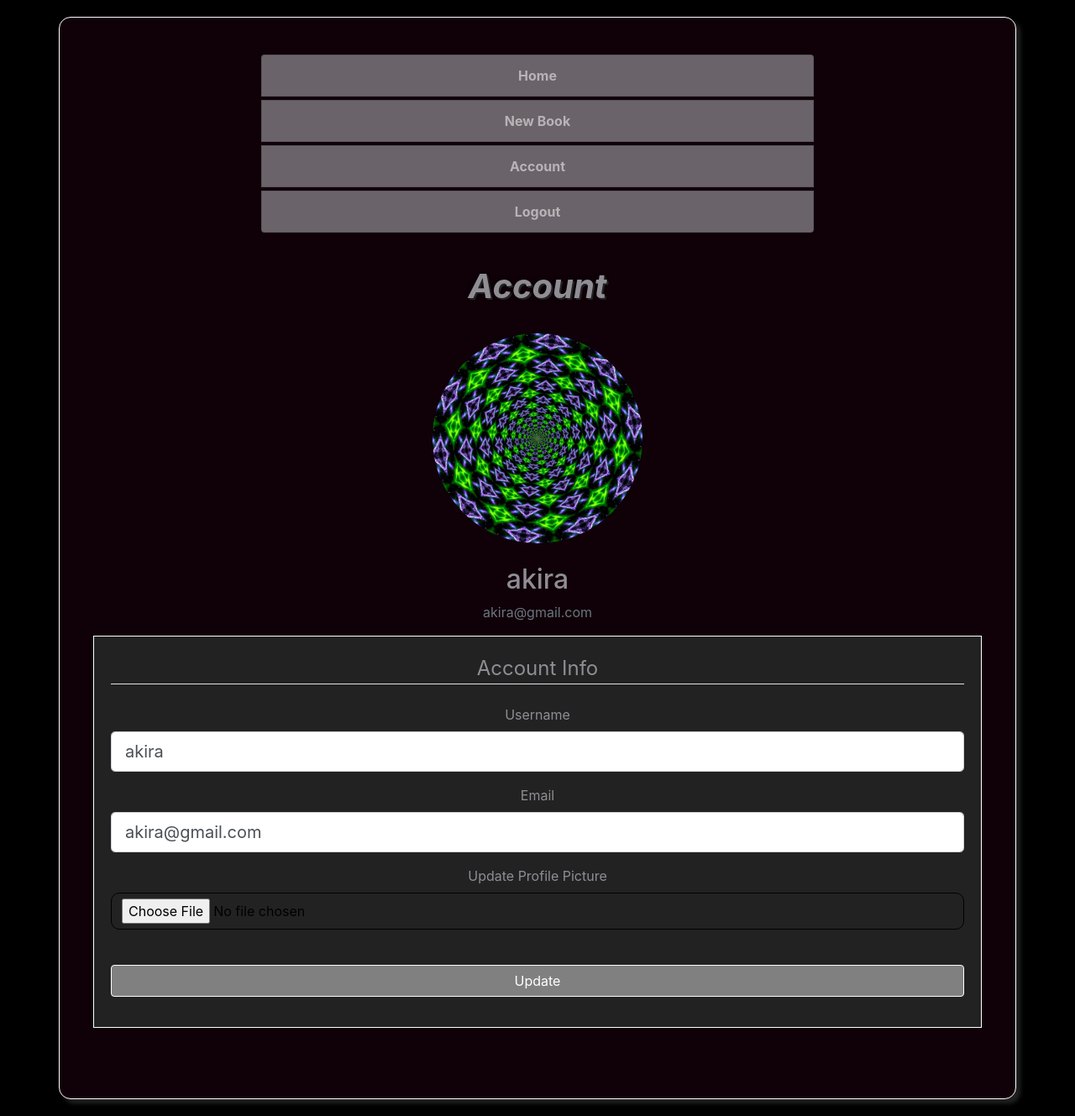
After one commit to the-akira/Flask-Library, a Flask app: page /account in a window 1280 px wide. The commit adds this page. Shown: the whole page at 84% size. Run offline with Flask 2, Linux system fonts and the light colour scheme; a user stored in the database is signed in; some libraries are stand-ins or nearby versions.

Commit message:
users update account view

```diff
--- /dev/null
+++ b/projeto/templates/account.html
@@ -0,0 +1,66 @@
+{% extends "layout.html" %}
+
+{% block content %}
+<div class="container text-center">
+    <h1 class="text-center titulo">Account</h1>
+    <br>
+    <img class="rounded-circle account-img mb-4" src="{{ image_file }}" style="width:250px;height:250px;">
+    <br>
+	<div class="content-section">
+	  <div class="media">
+	    <div class="media-body text-center">
+	      <h2 class="account-heading">{{ current_user.username }}</h2>
+	      <p class="text-secondary">{{ current_user.email }}</p>
+	   </div>
+	</div>
+	<form method="POST" action="" enctype="multipart/form-data">
+		{{ form.hidden_tag() }}
+		<fieldset class="form-group">
+			<legend class="border-bottom mb-4">Account Info</legend>
+			<div class="form-group">
+				{{ form.username.label(class="form-control-label") }}
+
+				<!-- Seção que faz a validação dos formulários -->
+				{% if form.username.errors %}
+					{{ form.username(class="form-control form-control-lg is-invalid") }}
+					<div class="invalid-feedback">
+						{% for error in form.username.errors %}
+							<span>{{ error }}</span>
+						{% endfor %}
+					</div>
+				{% else %}
+					{{ form.username(class="form-control form-control-lg") }}
+				{% endif %}
+			</div>
+			<div class="form-group">
+				{{ form.email.label(class="form-control-label") }}
+
+				<!-- Seção que faz a validação dos formulários -->
+				{% if form.email.errors %}
+					{{ form.email(class="form-control form-control-lg is-invalid") }}
+					<div class="invalid-feedback">
+						{% for error in form.email.errors %}
+							<span>{{ error }}</span>
+						{% endfor %}
+					</div>
+				{% else %}
+					{{ form.email(class="form-control form-control-lg") }}
+				{% endif %}
+			</div>
+		<div class="form-group">
+			{{ form.picture.label() }}
+			{{ form.picture(class="form-control-file") }}
+			{% if form.picture.errors %}
+				{% for error in form.picture.errors %}
+					<span class="text-danger">{{ error }}</span></br>
+				{% endfor %}
+			{% endif %}
+		</div>
+		</fieldset>
+		<div class="form-group">
+			{{ form.submit(class="btn btn-primary") }}
+		</div>
+	</form>
+    <br>
+<div>
+{% endblock content %}
--- a/projeto/templates/layout.html
+++ b/projeto/templates/layout.html
@@ -14,10 +14,15 @@
         <div class="row">
             <div class="col-sm-12 col-md-12 col-lg-12">
 	            <ul class="list-group skull text-center mt-4">
-	              <a class="list-group-item" href="{{ url_for('main.home') }}"><strong>Home</strong></a>
-	              <a class="list-group-item" href="{{ url_for('users.register') }}"><strong>Register</strong></a>
-	              <a class="list-group-item" href="{{ url_for('users.login') }}"><strong>Login</strong></a>
-	              <li class="list-group-item"><strong>Autores</strong></li>
+		            <a class="list-group-item" href="{{ url_for('main.home') }}"><strong>Home</strong></a>
+		            {% if current_user.is_authenticated %}
+			            <a class="list-group-item" href=""><strong>New Book</strong></a>
+			            <a class="list-group-item" href="{{ url_for('users.account') }}"><strong>Account</strong></a>
+			            <a class="list-group-item" href="{{ url_for('users.logout') }}"><strong>Logout</strong></a>
+		            {% else %}
+			            <a class="list-group-item" href="{{ url_for('users.register') }}"><strong>Register</strong></a>
+			            <a class="list-group-item" href="{{ url_for('users.login') }}"><strong>Login</strong></a>
+		            {% endif %}
 	            </ul>
 	            <div class="mb-3 mt-3">
 					{% with messages = get_flashed_messages(with_categories=true) %}
--- a/projeto/templates/login.html
+++ b/projeto/templates/login.html
@@ -1,7 +1,7 @@
 {% extends "layout.html" %}
 
 {% block content %}
-<div class="container text-center">
+<div class="container">
     <h1 class="text-center titulo">Login</h1>
     <br>
     <img src="{{ url_for('static', filename='img/skull.jpg') }}" class="rounded-circle skull img-thumbnail" style="width:250px;height:250px;">
@@ -40,7 +40,7 @@
 					{{ form.password(class="form-control form-control-lg") }}
 				{% endif %}
 			</div>
-			<div class="form-check">
+			<div class="form-check-inline">
 				{{ form.remember(class="form-check-input") }}
 				{{ form.remember.label(class="form-check-label") }}
 			</div>
--- a/projeto/users/forms.py
+++ b/projeto/users/forms.py
@@ -25,5 +25,23 @@ class RegistrationForm(FlaskForm):
 class LoginForm(FlaskForm):
 	email = StringField('Email', validators=[DataRequired(), Email()])
 	password = PasswordField('Password', validators=[DataRequired()])
-	remember = BooleanField('Remember Me')
+	remember = BooleanField('Remember')
 	submit = SubmitField('Login')
+
+class UpdateAccountForm(FlaskForm):
+	username = StringField('Username', validators=[DataRequired(), Length(min=2,max=20)])
+	email = StringField('Email', validators=[DataRequired(), Email()])
+	picture = FileField('Update Profile Picture', validators=[FileAllowed(['jpg','png'])])
+	submit = SubmitField('Update')
+
+	def validate_username(self, username):
+		if username.data != current_user.username:
+			user = User.query.filter_by(username=username.data).first()
+			if user:
+				raise ValidationError('That username is taken. Please choose a different one')
+
+	def validate_email(self, email):
+		if email.data != current_user.email:
+			user = User.query.filter_by(email=email.data).first()
+			if user:
+				raise ValidationError('That email is taken. Please choose a different one')
--- a/projeto/users/routes.py
+++ b/projeto/users/routes.py
@@ -2,7 +2,8 @@ from flask import render_template, url_for, flash, redirect, request, Blueprint
 from flask_login import login_user, current_user, logout_user, login_required
 from projeto import db, bcrypt
 from projeto.models import User, Book
-from projeto.users.forms import RegistrationForm, LoginForm
+from projeto.users.forms import RegistrationForm, LoginForm, UpdateAccountForm
+from projeto.users.utils import save_picture
 
 users = Blueprint('users', __name__)
 
@@ -22,5 +23,39 @@ def register():
 
 @users.route("/login", methods=["GET", "POST"])
 def login():
+	if current_user.is_authenticated:
+		return redirect(url_for('main.home'))
 	form = LoginForm()
-	return render_template('login.html', form=form)
+	if form.validate_on_submit():
+		user = User.query.filter_by(email=form.email.data).first()
+		if user and bcrypt.check_password_hash(user.password, form.password.data):
+			login_user(user, remember=form.remember.data)
+			next_page = request.args.get('next')
+			return redirect(next_page) if next_page else redirect(url_for('main.home'))
+		else:
+			flash('Login Unsuccessful. Please check email and password', 'danger')
+	return render_template('login.html', title='Login', form=form) # Passamos a instância da form para o nosso template
+
+@users.route("/logout")
+def logout():
+	logout_user()
+	return redirect(url_for('main.home'))
+
+@users.route("/account", methods=["GET", "POST"])
+@login_required
+def account():
+	form = UpdateAccountForm()
+	if form.validate_on_submit():
+		if form.picture.data:
+			picture_file = save_picture(form.picture.data)
+			current_user.image_file = picture_file
+		current_user.username = form.username.data
+		current_user.email = form.email.data
+		db.session.commit()
+		flash('your account has been updated', 'success')
+		return redirect(url_for('users.account'))
+	elif request.method == 'GET':
+		form.username.data = current_user.username
+		form.email.data = current_user.email
+	image_file = url_for('static', filename='profile/' + current_user.image_file)
+	return render_template('account.html', title='Account', image_file=image_file, form=form)
```
Also changed, not shown: projeto/users/utils.py (+16 -0 lines), requirements.txt (+9 -0 lines), projeto/site.db, projeto/static/profile/09ce46d39f616caf.jpg (added), projeto/static/profile/4abab92bb31d3b1c.jpg (added), projeto/static/profile/59b98148bad22456.jpg (added), projeto/static/profile/default.jpg (added), projeto/static/profile/fe1c82946abd8fd9.jpg (added).
